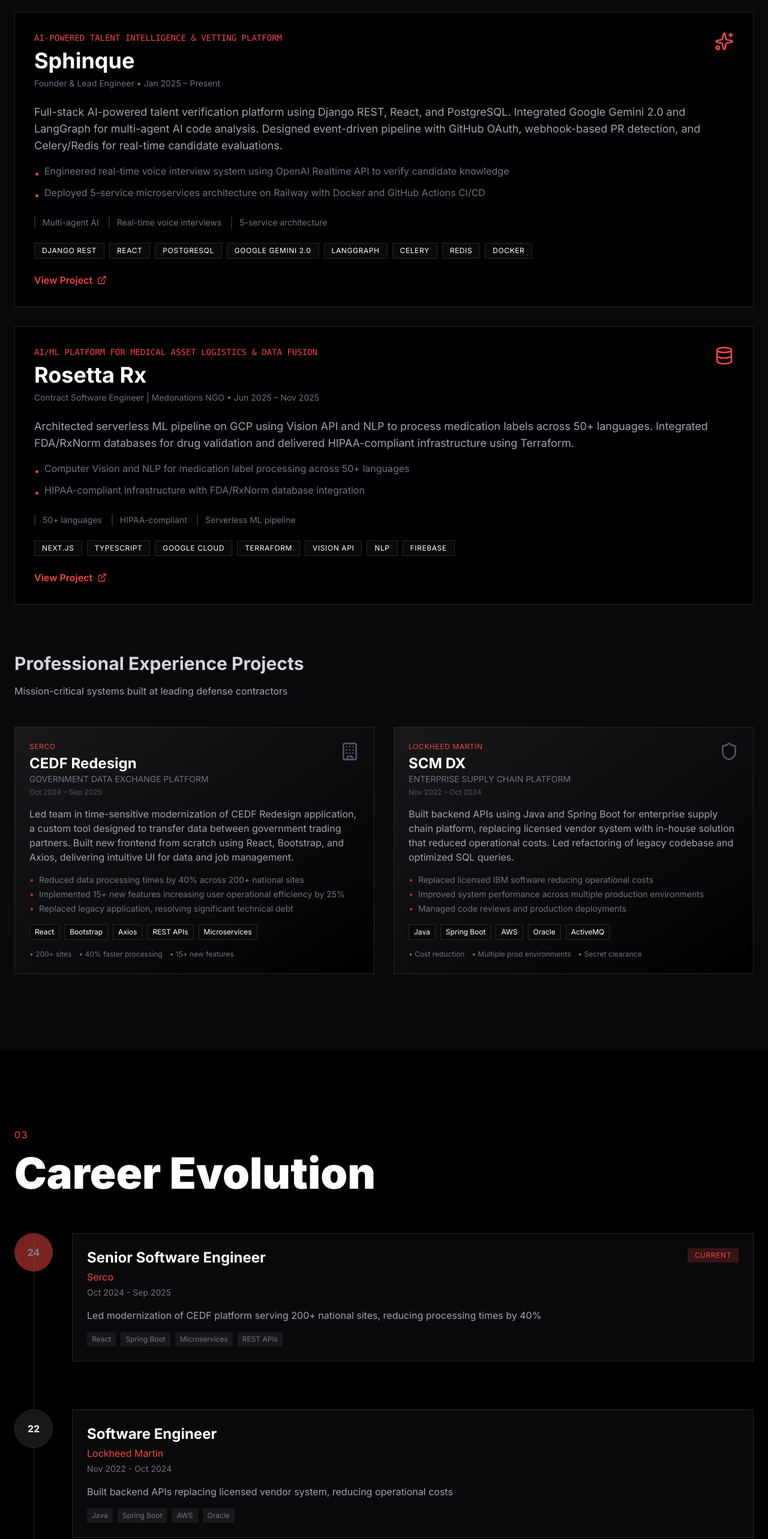
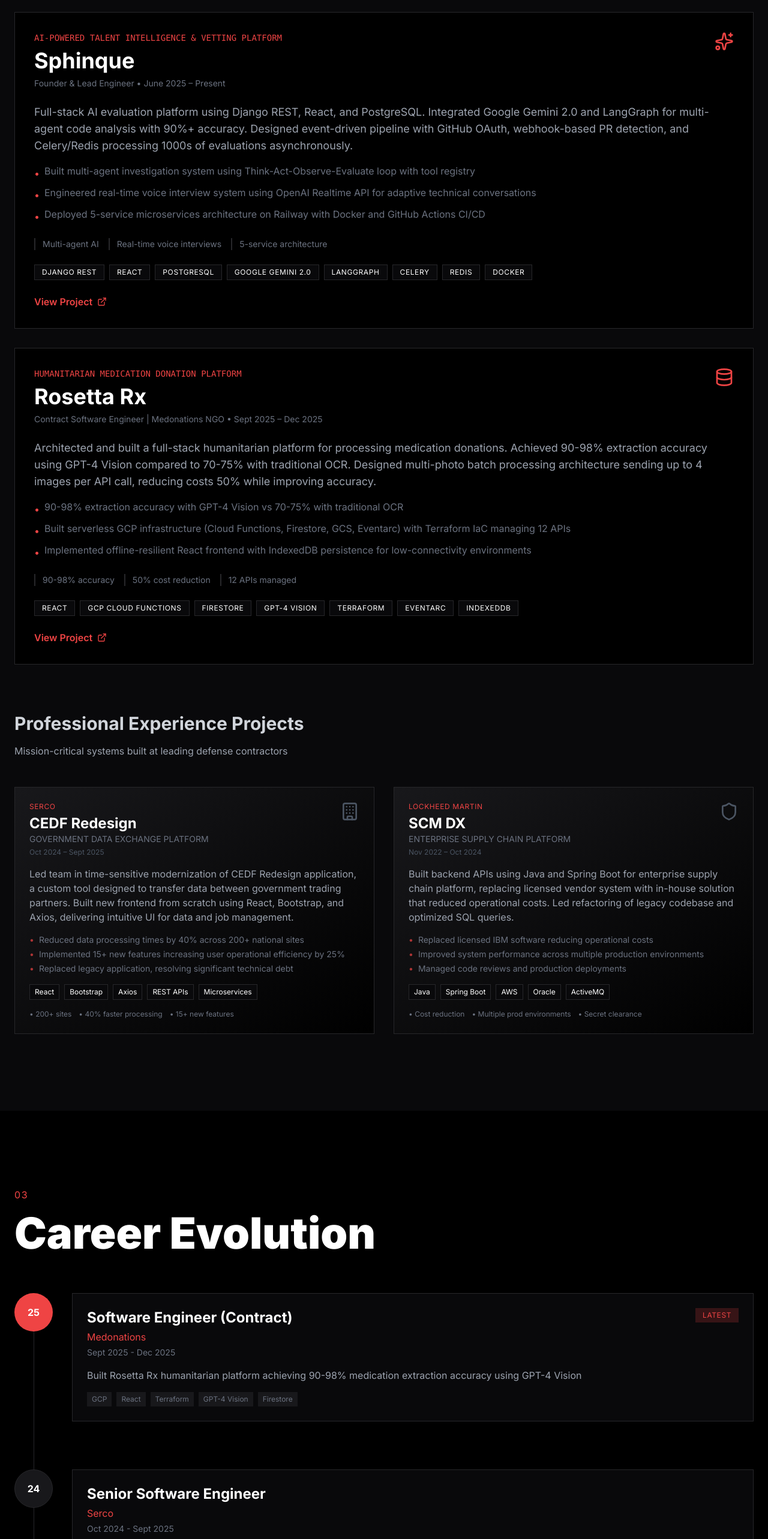
Before and after one commit to Ahmedmetwoali/portfolio, a Next.js app: page / in a window 1280 px wide. Shown: the part 2460-5026 px from the top of the page at 60% size. Built offline with nearby package versions, Linux system fonts and the light colour scheme.

Commit message:
Sync portfolio with resume v35

```diff
--- a/src/app/components/sections/Projects.tsx
+++ b/src/app/components/sections/Projects.tsx
@@ -11,10 +11,11 @@
     title: 'Sphinque',
     category: 'AI-POWERED TALENT INTELLIGENCE & VETTING PLATFORM',
     role: 'Founder & Lead Engineer',
-    period: 'Jan 2025 – Present',
-    description: 'Full-stack AI-powered talent verification platform using Django REST, React, and PostgreSQL. Integrated Google Gemini 2.0 and LangGraph for multi-agent AI code analysis. Designed event-driven pipeline with GitHub OAuth, webhook-based PR detection, and Celery/Redis for real-time candidate evaluations.',
+    period: 'June 2025 – Present',
+    description: 'Full-stack AI evaluation platform using Django REST, React, and PostgreSQL. Integrated Google Gemini 2.0 and LangGraph for multi-agent code analysis with 90%+ accuracy. Designed event-driven pipeline with GitHub OAuth, webhook-based PR detection, and Celery/Redis processing 1000s of evaluations asynchronously.',
     highlights: [
-      'Engineered real-time voice interview system using OpenAI Realtime API to verify candidate knowledge',
+      'Built multi-agent investigation system using Think-Act-Observe-Evaluate loop with tool registry',
+      'Engineered real-time voice interview system using OpenAI Realtime API for adaptive technical conversations',
       'Deployed 5-service microservices architecture on Railway with Docker and GitHub Actions CI/CD'
     ],
     tech: ['Django REST', 'React', 'PostgreSQL', 'Google Gemini 2.0', 'LangGraph', 'Celery', 'Redis', 'Docker'],
@@ -26,18 +27,19 @@
   {
     id: 2,
     title: 'Rosetta Rx',
-    category: 'AI/ML PLATFORM FOR MEDICAL ASSET LOGISTICS & DATA FUSION',
+    category: 'HUMANITARIAN MEDICATION DONATION PLATFORM',
     role: 'Contract Software Engineer | Medonations NGO',
-    period: 'Jun 2025 – Nov 2025',
-    description: 'Architected serverless ML pipeline on GCP using Vision API and NLP to process medication labels across 50+ languages. Integrated FDA/RxNorm databases for drug validation and delivered HIPAA-compliant infrastructure using Terraform.',
+    period: 'Sept 2025 – Dec 2025',
+    description: 'Architected and built a full-stack humanitarian platform for processing medication donations. Achieved 90-98% extraction accuracy using GPT-4 Vision compared to 70-75% with traditional OCR. Designed multi-photo batch processing architecture sending up to 4 images per API call, reducing costs 50% while improving accuracy.',
     highlights: [
-      'Computer Vision and NLP for medication label processing across 50+ languages',
-      'HIPAA-compliant infrastructure with FDA/RxNorm database integration'
+      '90-98% extraction accuracy with GPT-4 Vision vs 70-75% with traditional OCR',
+      'Built serverless GCP infrastructure (Cloud Functions, Firestore, GCS, Eventarc) with Terraform IaC managing 12 APIs',
+      'Implemented offline-resilient React frontend with IndexedDB persistence for low-connectivity environments'
     ],
-    tech: ['Next.js', 'TypeScript', 'Google Cloud', 'Terraform', 'Vision API', 'NLP', 'Firebase'],
+    tech: ['React', 'GCP Cloud Functions', 'Firestore', 'GPT-4 Vision', 'Terraform', 'Eventarc', 'IndexedDB'],
     link: 'https://rosettarx.org',
     icon: <Database className="w-8 h-8" />,
-    metrics: ['50+ languages', 'HIPAA-compliant', 'Serverless ML pipeline'],
+    metrics: ['90-98% accuracy', '50% cost reduction', '12 APIs managed'],
     type: 'contract'
   }
 ]
@@ -48,7 +50,7 @@
     company: 'Serco',
     title: 'CEDF Redesign',
     category: 'GOVERNMENT DATA EXCHANGE PLATFORM',
-    period: 'Oct 2024 – Sep 2025',
+    period: 'Oct 2024 – Sept 2025',
     description: 'Led team in time-sensitive modernization of CEDF Redesign application, a custom tool designed to transfer data between government trading partners. Built new frontend from scratch using React, Bootstrap, and Axios, delivering intuitive UI for data and job management.',
     highlights: [
       'Reduced data processing times by 40% across 200+ national sites',
--- a/src/app/components/sections/Timeline.tsx
+++ b/src/app/components/sections/Timeline.tsx
@@ -7,13 +7,22 @@
 const Timeline = () => {
   const career = [
     {
+      startDate: "Sept 2025",
+      endDate: "Dec 2025",
+      title: "Software Engineer (Contract)",
+      company: "Medonations",
+      achievement: "Built Rosetta Rx humanitarian platform achieving 90-98% medication extraction accuracy using GPT-4 Vision",
+      tech: ["GCP", "React", "Terraform", "GPT-4 Vision", "Firestore"],
+      current: false
+    },
+    {
       startDate: "Oct 2024",
-      endDate: "Sep 2025",
+      endDate: "Sept 2025",
       title: "Senior Software Engineer",
       company: "Serco",
       achievement: "Led modernization of CEDF platform serving 200+ national sites, reducing processing times by 40%",
       tech: ["React", "Spring Boot", "Microservices", "REST APIs"],
-      current: true
+      current: false
     },
     {
       startDate: "Nov 2022",
@@ -30,7 +39,10 @@
       company: "Raytheon Technologies",
       achievement: "Designed message queuing system improving data handling by 30%",
       tech: ["ActiveMQ", "Java", "AWS", "Azure"]
-    },
+    }
+  ]
+
+  const education = [
     {
       startDate: "Aug 2017",
       endDate: "Aug 2021",
@@ -69,7 +81,7 @@
               {/* Node - adjusted for mobile */}
               <div className="relative z-10 flex-shrink-0">
                 <div className={`w-12 h-12 sm:w-16 sm:h-16 rounded-full flex items-center justify-center text-xs sm:text-base font-bold ${
-                  item.current ? 'bg-red-500 text-white animate-pulse' : 'bg-zinc-900 border border-zinc-800'
+                  index === 0 ? 'bg-red-500 text-white' : 'bg-zinc-900 border border-zinc-800'
                 }`}>
                   {item.startDate.split(' ')[1]?.slice(2) || item.startDate.slice(2, 4)}
                 </div>
@@ -86,13 +98,64 @@
                         {item.startDate} - {item.endDate}
                       </p>
                     </div>
-                    {item.current && (
+                    {index === 0 && (
                       <span className="self-start px-3 py-1 bg-red-500/20 text-red-500 text-xs uppercase tracking-wider">
-                        Current
+                        Latest
                       </span>
                     )}
                   </div>
                   <p className="text-gray-400 mb-4 text-sm sm:text-base">{item.achievement}</p>
+                  <div className="flex flex-wrap gap-2">
+                    {item.tech.map((tech) => (
+                      <span key={tech} className="text-xs px-2 py-1 bg-zinc-900 text-gray-500">
+                        {tech}
+                      </span>
+                    ))}
+                  </div>
+                </div>
+              </div>
+            </motion.div>
+          ))}
+        </div>
+
+        {/* Education Section */}
+        <motion.div
+          initial={{ opacity: 0, y: 20 }}
+          whileInView={{ opacity: 1, y: 0 }}
+          viewport={{ once: true }}
+          className="mt-16"
+        >
+          <h3 className="text-2xl sm:text-3xl font-bold mb-8 text-gray-300">Education</h3>
+        </motion.div>
+
+        <div className="relative">
+          <div className="hidden sm:block absolute left-8 top-0 bottom-0 w-px bg-zinc-800"></div>
+
+          {education.map((item, index) => (
+            <motion.div
+              key={index}
+              initial={{ opacity: 0, x: -50 }}
+              whileInView={{ opacity: 1, x: 0 }}
+              viewport={{ once: true }}
+              transition={{ delay: index * 0.1 }}
+              className="relative flex flex-col sm:flex-row gap-4 sm:gap-8 mb-8 sm:mb-12"
+            >
+              <div className="relative z-10 flex-shrink-0">
+                <div className="w-12 h-12 sm:w-16 sm:h-16 rounded-full flex items-center justify-center text-xs sm:text-base font-bold bg-zinc-900 border border-zinc-800">
+                  {item.startDate.slice(2, 4)}
+                </div>
+              </div>
+
+              <div className="flex-1 pb-4 sm:pb-8">
+                <div className="bg-zinc-950 border border-zinc-800 p-4 sm:p-6 hover:border-red-500/50 transition-colors">
+                  <div className="mb-2 sm:mb-0">
+                    <h3 className="text-xl sm:text-2xl font-bold mb-1">{item.title}</h3>
+                    <p className="text-red-500 text-sm sm:text-base">{item.company}</p>
+                    <p className="text-gray-500 text-xs sm:text-sm mt-1">
+                      {item.startDate} - {item.endDate}
+                    </p>
+                  </div>
+                  <p className="text-gray-400 mb-4 text-sm sm:text-base mt-4">{item.achievement}</p>
                   <div className="flex flex-wrap gap-2">
                     {item.tech.map((tech) => (
                       <span key={tech} className="text-xs px-2 py-1 bg-zinc-900 text-gray-500">
--- a/src/app/page.tsx
+++ b/src/app/page.tsx
@@ -17,7 +17,7 @@
         <Contact />
       </main>
       <footer className="py-8 text-center text-gray-500 border-t border-zinc-900">
-        <p>© 2025 Ahmed Metwoali. All rights reserved.</p>
+        <p>© 2026 Ahmed Metwoali. All rights reserved.</p>
       </footer>
     </>
   )
```
